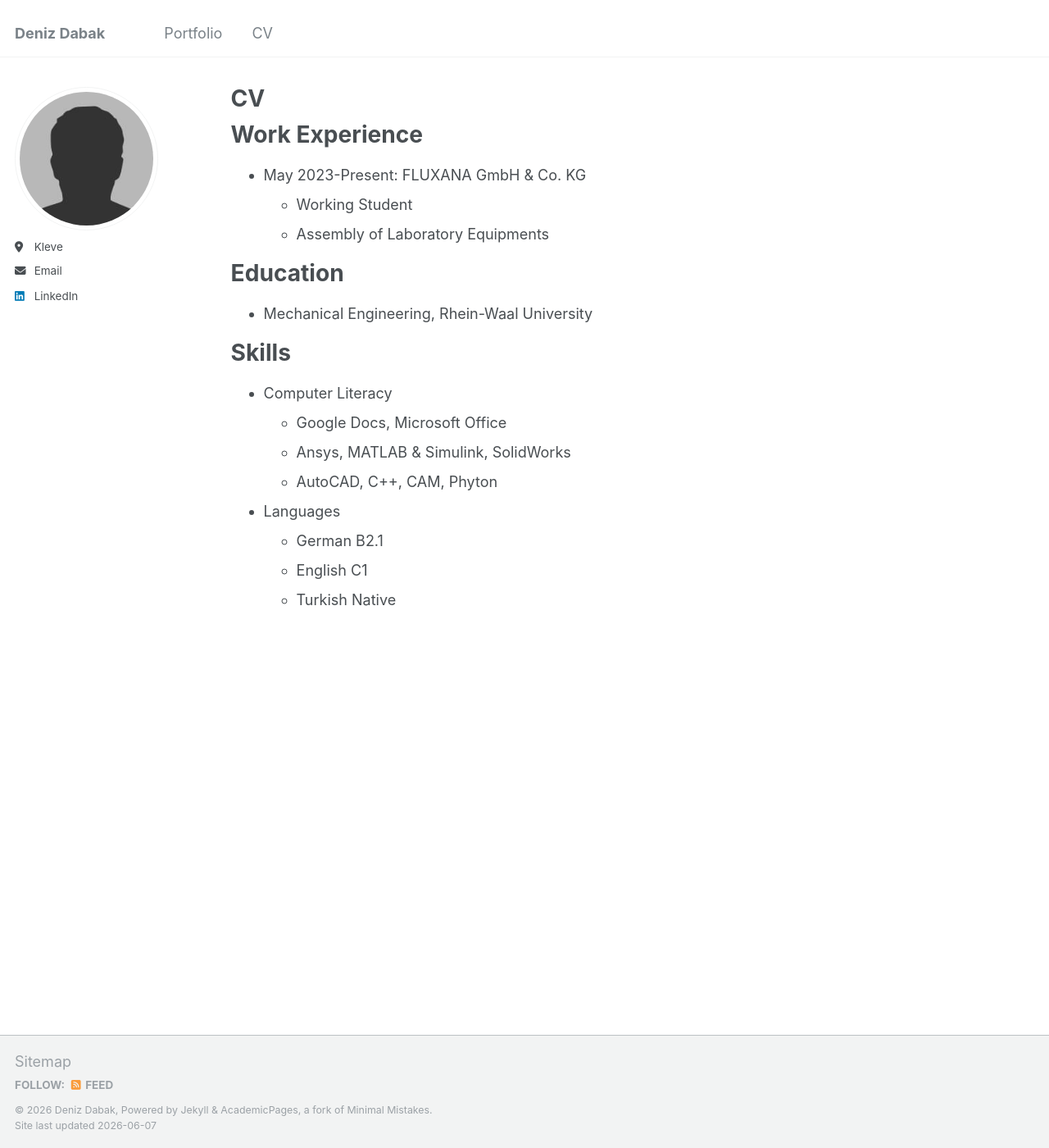
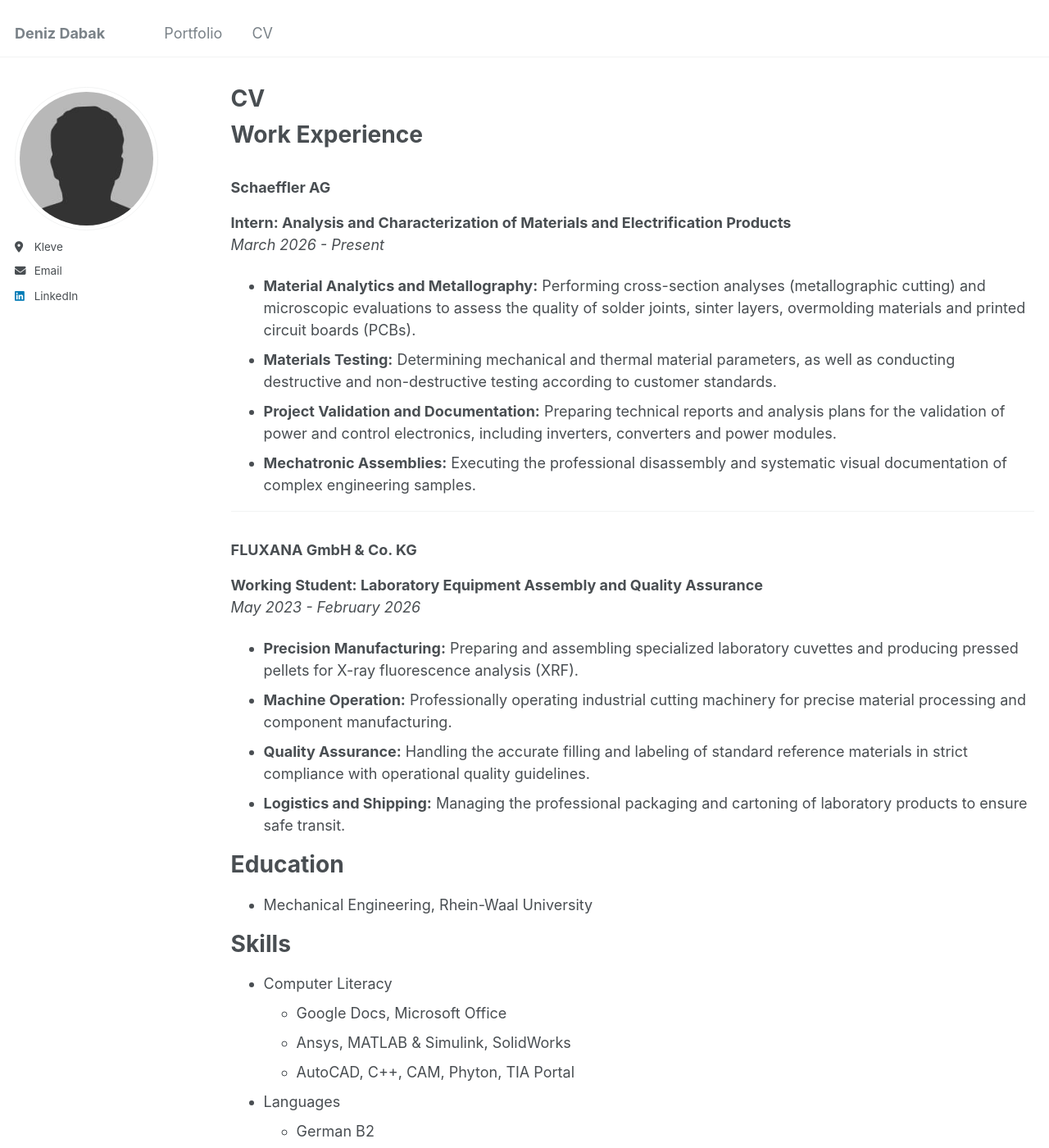
Before and after one commit to DenizDabak/denizdabak.github.io, a Jekyll site: the page built from _pages/cv.md, in a window 1280 px wide and 1400 px high. Shown: the whole window at 82% size. Built offline with Jekyll 4.4.1, drawn with Linux system fonts in a browser that asks for light colours.

Commit message:
Update cv.md

```diff
--- a/_pages/cv.md
+++ b/_pages/cv.md
@@ -10,11 +10,26 @@ redirect_from:
 {% include base_path %}
 
 Work Experience
-======
-* May 2023-Present:  FLUXANA GmbH & Co. KG
-  * Working Student
-  * Assembly of Laboratory Equipments
+===============
 
+### Schaeffler AG <br>
+**Intern: Analysis and Characterization of Materials and Electrification Products** <br>
+*March 2026 - Present*
+* **Material Analytics and Metallography:** Performing cross-section analyses (metallographic cutting) and microscopic evaluations to assess the quality of solder joints, sinter layers, overmolding materials and printed circuit boards (PCBs).
+* **Materials Testing:** Determining mechanical and thermal material parameters, as well as conducting destructive and non-destructive testing according to customer standards.
+* **Project Validation and Documentation:** Preparing technical reports and analysis plans for the validation of power and control electronics, including inverters, converters and power modules.
+* **Mechatronic Assemblies:** Executing the professional disassembly and systematic visual documentation of complex engineering samples.
+
+---
+
+### FLUXANA GmbH & Co. KG
+**Working Student: Laboratory Equipment Assembly and Quality Assurance** <br>
+*May 2023 - February 2026*
+
+* **Precision Manufacturing:** Preparing and assembling specialized laboratory cuvettes and producing pressed pellets for X-ray fluorescence analysis (XRF).
+* **Machine Operation:** Professionally operating industrial cutting machinery for precise material processing and component manufacturing.
+* **Quality Assurance:** Handling the accurate filling and labeling of standard reference materials in strict compliance with operational quality guidelines.
+* **Logistics and Shipping:** Managing the professional packaging and cartoning of laboratory products to ensure safe transit.
 
 Education
 ======
@@ -27,8 +42,8 @@ Skills
 * Computer Literacy
   * Google Docs, Microsoft Office
   * Ansys, MATLAB & Simulink, SolidWorks
-  * AutoCAD, C++, CAM, Phyton
+  * AutoCAD, C++, CAM, Phyton, TIA Portal
 * Languages
-  * German   B2.1
+  * German   B2
   * English  C1
   * Turkish  Native
```
